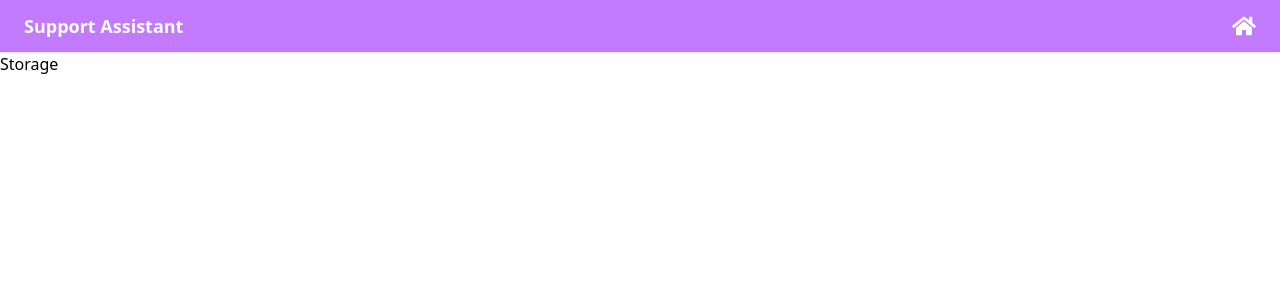
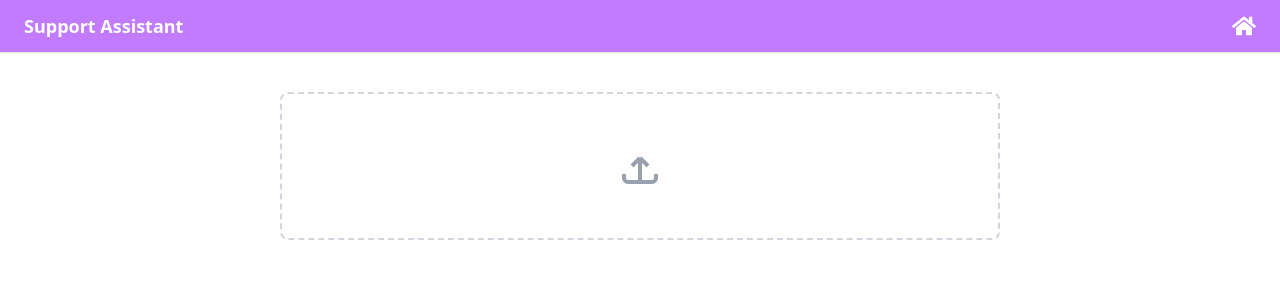
Before and after one commit to vladafursa/smart_assistant, a React app in the folder frontend/frontend/: page /storage in a window 1280 px wide. Shown: the top 300 px of the page. Built offline with nearby package versions, Linux system fonts and the light colour scheme; the HTML template or start-up script is replaced by a standard one.

Commit message:
added visual dropbox

```diff
--- /dev/null
+++ b/frontend/frontend/src/components/DropBox.jsx
@@ -0,0 +1,60 @@
+import { useRef, useState } from 'react'
+
+const DropBox = () => {
+  const uploadRef = useRef(null)
+  const [file, setFile] = useState(null)
+  const [isDragOver, setIsDragOver] = useState(false)
+
+  const handleChange = () => {
+    setFile(uploadRef.current.files[0])
+  }
+
+  const handleDragOver = (e) => {
+    e.preventDefault()
+    setIsDragOver(true)
+  }
+
+  const handleDrop = (e) => {
+    e.preventDefault()
+    setIsDragOver(false)   // reset when dropped
+    // you could also read e.dataTransfer.files here
+  }
+
+  return (
+    <div className="mx-auto max-w-3xl p-6">
+      <div
+        className={`mt-4 rounded-lg border-2 border-dashed border-gray-300 p-12 text-center cursor-pointer transition
+          hover:border-blue-500 hover:bg-blue-50
+          ${isDragOver ? 'opacity-50 border-blue-500 bg-blue-50' : ''}`}
+        onClick={() => uploadRef.current.click()}
+        onDragOver={handleDragOver}
+        onDrop={handleDrop}
+        onDragLeave={() => setIsDragOver(false)}
+      >
+        {/* icon */}
+        <svg
+          className="mx-auto h-12 w-12 text-gray-400"
+          fill="none"
+          stroke="currentColor"
+          viewBox="0 0 24 24"
+        >
+          <path
+            strokeWidth="2"
+            d="M4 16v2a2 2 0 002 2h12a2 2 0 002-2v-2M16 12l-4-4m0 0l-4 4m4-4v12"
+          />
+        </svg>
+
+        <input
+          ref={uploadRef}
+          type="file"
+          style={{ display: 'none' }}
+          onChange={handleChange}
+        />
+      </div>
+
+      <p>{file && file.name}</p>
+    </div>
+  )
+}
+
+export default DropBox
--- a/frontend/frontend/src/pages/Storage.jsx
+++ b/frontend/frontend/src/pages/Storage.jsx
@@ -1,12 +1,13 @@
 import Header from '../components/Header.jsx'
+import DropBox from '../components/DropBox.jsx'
 
-const Home = () => {
+const Storage = () => {
 return (
     <div>
    <Header></Header>
-    <h1>Storage</h1>
+    <DropBox></DropBox>
    </div>
 )
 }
 
-export default Home
+export default Storage
```
